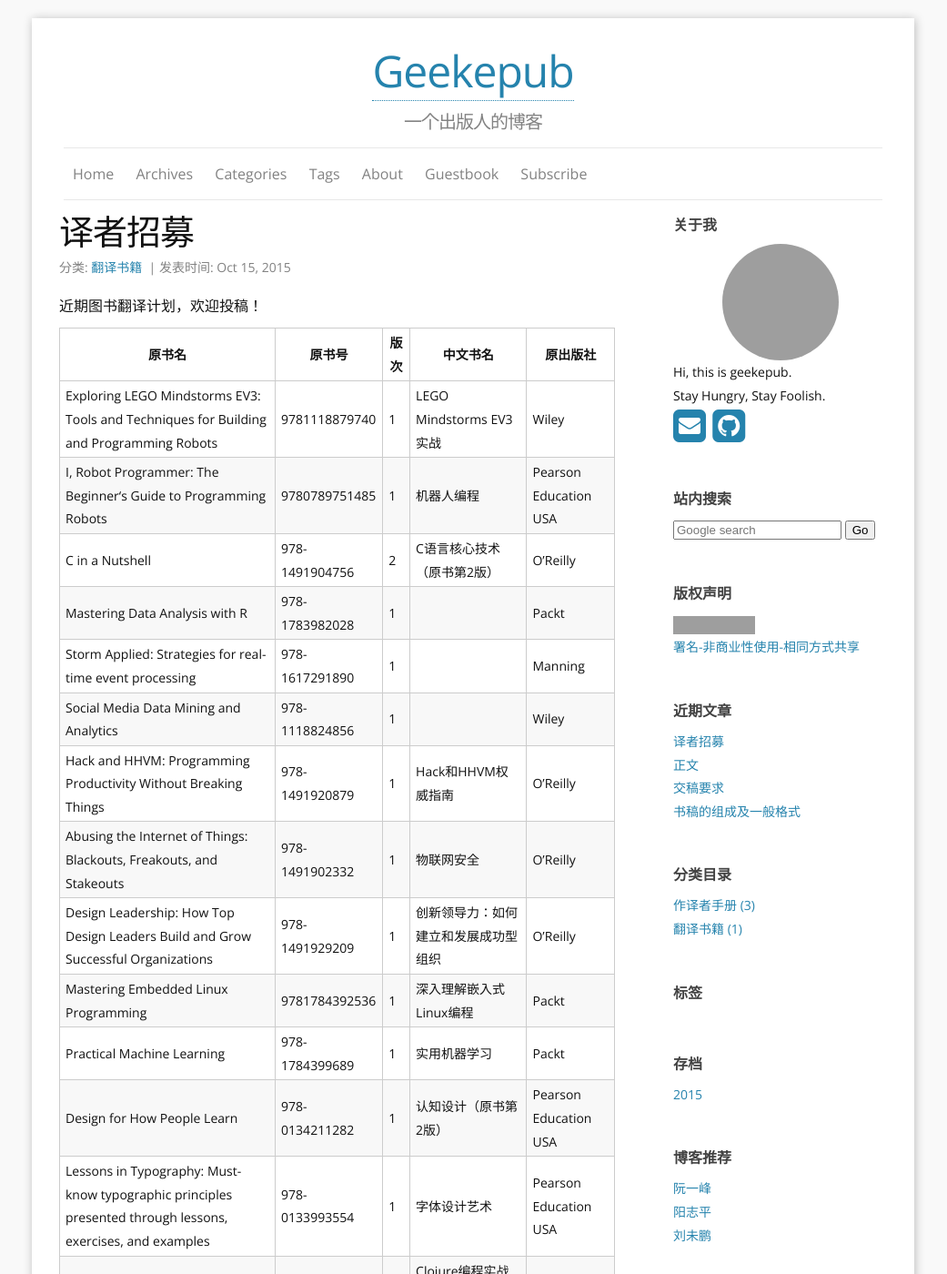
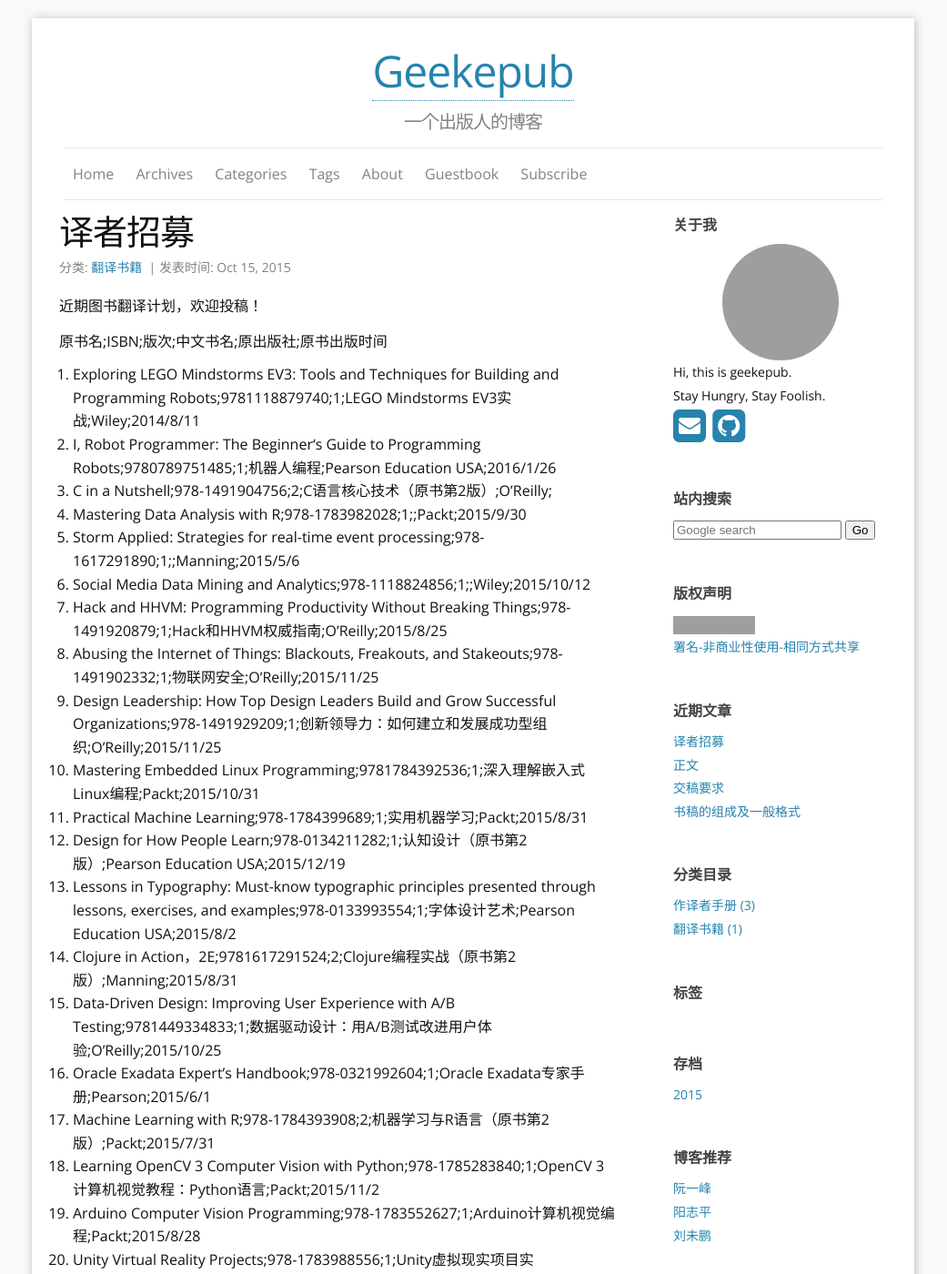
Before and after one commit to geekepub/geekepub.github.io, a Jekyll site: the page built from _posts/2015-10-15-译者招募.md, in a window 1280 px wide and 1400 px high. Shown: the whole window at 91% size, without its empty margins (120-1161 px from the left). Built offline with Jekyll 4.4.1, drawn with Linux system fonts in a browser that asks for light colours; nearby versions of some CDN libraries; comment, search, counter and statistics services are not loaded; some of the changed text lies outside the part shown; grey boxes are pictures that could not be loaded.

Commit message:
Update 2015-10-15-译者招募.md

```diff
--- a/_posts/2015-10-15-译者招募.md
+++ b/_posts/2015-10-15-译者招募.md
@@ -7,26 +7,26 @@
 
 近期图书翻译计划，欢迎投稿！
 
-| 原书名 | 原书号 | 版次 | 中文书名 | 原出版社 |
-| ------ | ------ | ---- | -------- | -------- |
-| Exploring LEGO Mindstorms EV3: Tools and Techniques for Building and Programming Robots |	9781118879740 |	1 |	LEGO Mindstorms EV3实战 |	Wiley |
-| I, Robot Programmer: The Beginner‘s Guide to Programming Robots |	9780789751485 |	1	| 机器人编程 |	Pearson Education USA |
-| C in a Nutshell	| 978-1491904756 | 2 | C语言核心技术（原书第2版）	| O'Reilly |
-| Mastering Data Analysis with R | 978-1783982028 | 1 |  | Packt |
-| Storm Applied: Strategies for real-time event processing | 978-1617291890 | 1 |  | Manning |
-| Social Media Data Mining and Analytics | 978-1118824856 | 1 |  | Wiley |
-| Hack and HHVM: Programming Productivity Without Breaking Things | 978-1491920879 | 1 | Hack和HHVM权威指南 | O'Reilly |
-| Abusing the Internet of Things: Blackouts, Freakouts, and Stakeouts | 978-1491902332 | 1 | 物联网安全 | O'Reilly |
-| Design Leadership: How Top Design Leaders Build and Grow Successful Organizations | 978-1491929209 | 1 | 	创新领导力：如何建立和发展成功型组织 | O'Reilly |
-| Mastering Embedded Linux Programming | 9781784392536 | 1 | 深入理解嵌入式Linux编程 | Packt |
-| Practical Machine Learning | 978-1784399689 | 1 | 实用机器学习 | Packt |
-| Design for How People Learn | 978-0134211282 | 1 | 认知设计（原书第2版） | Pearson Education USA |
-| Lessons in Typography: Must-know typographic principles presented through lessons, exercises, and examples | 978-0133993554 | 1 | 字体设计艺术 | Pearson Education USA |
-| Clojure in Action，2E | 9781617291524 | 2 | Clojure编程实战（原书第2版） | Manning |
-| Data-Driven Design: Improving User Experience with A/B Testing | 9781449334833 | 1 | 数据驱动设计：用A/B测试改进用户体验 | 	O’Reilly |
-| Oracle Exadata Expert's Handbook | 978-0321992604 | 1 | Oracle Exadata专家手册 | Pearson |
-| Machine Learning with R | 978-1784393908 | 2 | 机器学习与R语言（原书第2版） |	Packt |
-| Learning OpenCV 3 Computer Vision with Python | 978-1785283840 | 1 | OpenCV 3计算机视觉教程：Python语言 |	Packt |
-| Arduino Computer Vision Programming |	978-1783552627 | 1 | Arduino计算机视觉编程 | Packt |
-| Unity Virtual Reality Projects | 978-1783988556 | 1 | Unity虚拟现实项目实战 | Packt |
-| Arduino Wearable Projects | 978-1785283307 | 1 | Arduino可穿戴项目实战 | Packt |
+原书名;ISBN;版次;中文书名;原出版社;原书出版时间
+
+1. Exploring LEGO Mindstorms EV3: Tools and Techniques for Building and Programming Robots;9781118879740;1;LEGO Mindstorms EV3实战;Wiley;2014/8/11
+1. I, Robot Programmer: The Beginner‘s Guide to Programming Robots;9780789751485;1;机器人编程;Pearson Education USA;2016/1/26
+1. C in a Nutshell;978-1491904756;2;C语言核心技术（原书第2版）;O'Reilly;
+1. Mastering Data Analysis with R;978-1783982028;1;;Packt;2015/9/30
+1. Storm Applied: Strategies for real-time event processing;978-1617291890;1;;Manning;2015/5/6
+1. Social Media Data Mining and Analytics;978-1118824856;1;;Wiley;2015/10/12
+1. Hack and HHVM: Programming Productivity Without Breaking Things;978-1491920879;1;Hack和HHVM权威指南;O'Reilly;2015/8/25
+1. Abusing the Internet of Things: Blackouts, Freakouts, and Stakeouts;978-1491902332;1;物联网安全;O'Reilly;2015/11/25
+1. Design Leadership: How Top Design Leaders Build and Grow Successful Organizations;978-1491929209;1;创新领导力：如何建立和发展成功型组织;O'Reilly;2015/11/25
+1. Mastering Embedded Linux Programming;9781784392536;1;深入理解嵌入式Linux编程;Packt;2015/10/31
+1. Practical Machine Learning;978-1784399689;1;实用机器学习;Packt;2015/8/31
+1. Design for How People Learn;978-0134211282;1;认知设计（原书第2版）;Pearson Education USA;2015/12/19
+1. Lessons in Typography: Must-know typographic principles presented through lessons, exercises, and examples;978-0133993554;1;字体设计艺术;Pearson Education USA;2015/8/2
+1. Clojure in Action，2E;9781617291524;2;Clojure编程实战（原书第2版）;Manning;2015/8/31
+1. Data-Driven Design: Improving User Experience with A/B Testing;9781449334833;1;数据驱动设计：用A/B测试改进用户体验;O’Reilly;2015/10/25
+1. Oracle Exadata Expert's Handbook;978-0321992604;1;Oracle Exadata专家手册;Pearson;2015/6/1
+1. Machine Learning with R;978-1784393908;2;机器学习与R语言（原书第2版）;Packt;2015/7/31
+1. Learning OpenCV 3 Computer Vision with Python;978-1785283840;1;OpenCV 3计算机视觉教程：Python语言;Packt;2015/11/2
+1. Arduino Computer Vision Programming;978-1783552627;1;Arduino计算机视觉编程;Packt;2015/8/28
+1. Unity Virtual Reality Projects;978-1783988556;1;Unity虚拟现实项目实战;Packt;2015/9/1
+1. Arduino Wearable Projects;978-1785283307;1;Arduino可穿戴项目实战;Packt;2015/8/28
```
